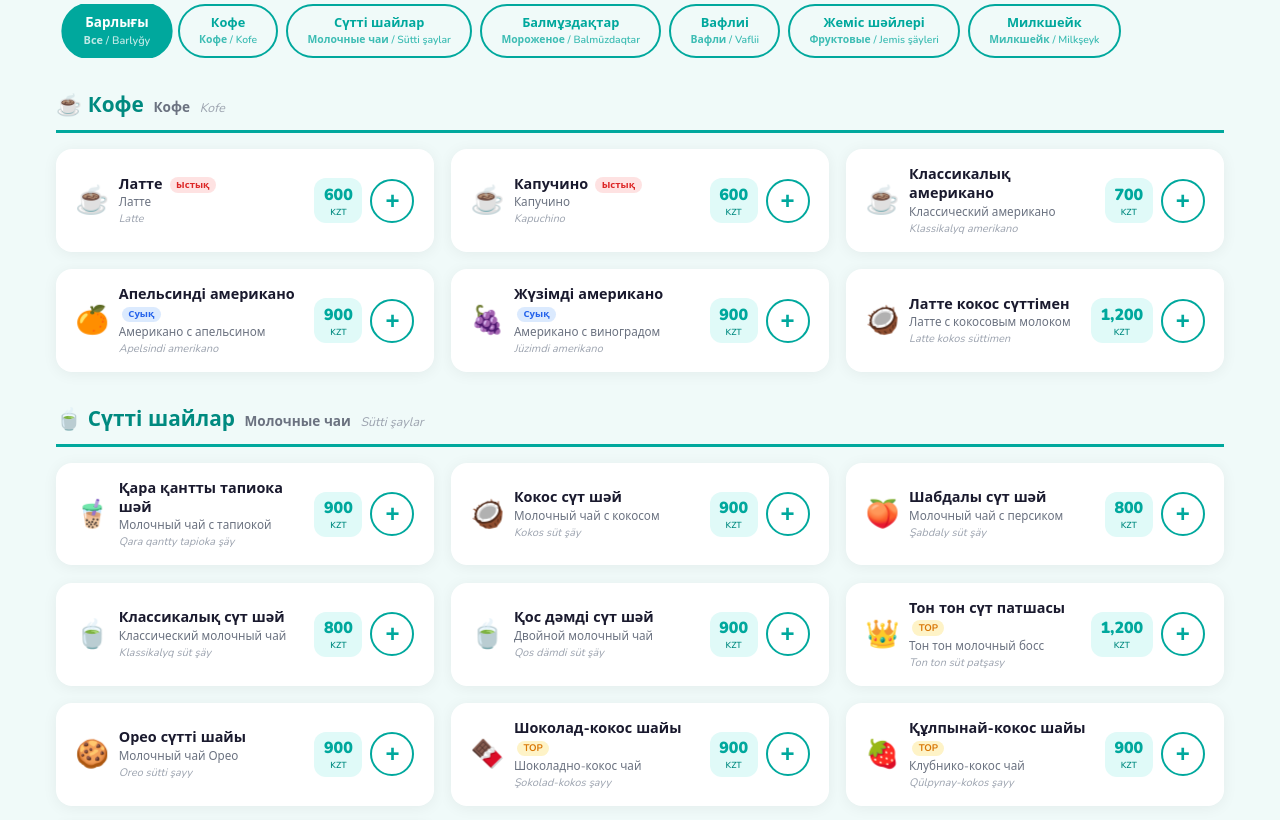
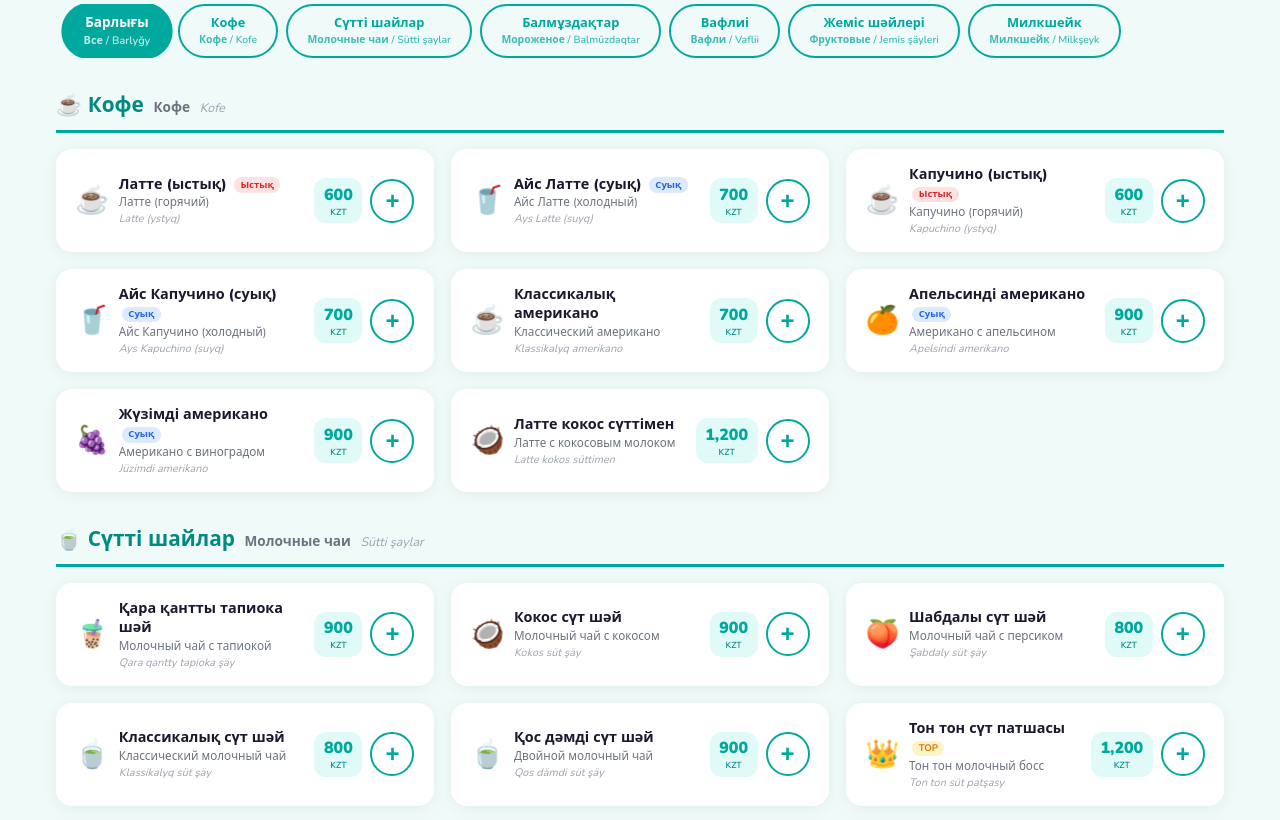
Before and after one commit to garifollaarsen5-create/wedrink-kulsary, a plain HTML site: page index.html in a window 1280 px wide. Shown: the part 879-1699 px from the top of the page. Drawn offline with nearby package versions, Linux system fonts and the light colour scheme.

Commit message:
Fix menu: көкжидек spelling, add ice latte/cappuccino, fix raspberry icon
- кекжидек → көкжидек (blueberry) in all menu items
- Add Айс Латте and Айс Капучино (cold versions)
- Change таңқурай icon from blueberry to cherry (closer to raspberry)

Co-Authored-By: Claude Opus 4.6 <noreply@anthropic.com>

```diff
--- a/index.html
+++ b/index.html
@@ -558,8 +558,10 @@
     ];
 
     var menuData = [
-        {id:'c1',cat:'coffee',icon:'&#9749;',name:'Латте',ru:'Латте',lat:'Latte',price:600,badge:'hot'},
-        {id:'c2',cat:'coffee',icon:'&#9749;',name:'Капучино',ru:'Капучино',lat:'Kapuchino',price:600,badge:'hot'},
+        {id:'c1',cat:'coffee',icon:'&#9749;',name:'Латте (ыстық)',ru:'Латте (горячий)',lat:'Latte (ystyq)',price:600,badge:'hot'},
+        {id:'c1b',cat:'coffee',icon:'&#129380;',name:'Айс Латте (суық)',ru:'Айс Латте (холодный)',lat:'Ays Latte (suyq)',price:700,badge:'cold'},
+        {id:'c2',cat:'coffee',icon:'&#9749;',name:'Капучино (ыстық)',ru:'Капучино (горячий)',lat:'Kapuchino (ystyq)',price:600,badge:'hot'},
+        {id:'c2b',cat:'coffee',icon:'&#129380;',name:'Айс Капучино (суық)',ru:'Айс Капучино (холодный)',lat:'Ays Kapuchino (suyq)',price:700,badge:'cold'},
         {id:'c3',cat:'coffee',icon:'&#9749;',name:'Классикалық американо',ru:'Классический американо',lat:'Klassikalyq amerikano',price:700},
         {id:'c4',cat:'coffee',icon:'&#127818;',name:'Апельсинді американо',ru:'Американо с апельсином',lat:'Apelsindi amerikano',price:900,badge:'cold'},
         {id:'c5',cat:'coffee',icon:'&#127815;',name:'Жүзімді американо',ru:'Американо с виноградом',lat:'Jüzimdi amerikano',price:900,badge:'cold'},
@@ -578,7 +580,7 @@
         {id:'i2',cat:'icecream',icon:'&#127861;',name:'Қызыл бұршақ матча сандэ',ru:'Сандэ с красной фасолью и матчей',lat:'Qyzyl būrşaq matcha sande',price:650},
         {id:'i3',cat:'icecream',icon:'&#127851;',name:'Шоколадты сандэ',ru:'Шоколадное сандэ',lat:'Şokoladty sande',price:650},
         {id:'i4',cat:'icecream',icon:'&#127827;',name:'Құлпынай сандэ',ru:'Сандэ с клубникой',lat:'Qūlpynay sande',price:650},
-        {id:'i5',cat:'icecream',icon:'&#129744;',name:'Кекжидек сандэ',ru:'Сандэ с черникой',lat:'Kekjidek sande',price:650},
+        {id:'i5',cat:'icecream',icon:'&#129744;',name:'Көкжидек сандэ',ru:'Сандэ с черникой',lat:'Kökjidek sande',price:650},
         {id:'i6',cat:'icecream',icon:'&#127825;',name:'Шабдалы сандэ',ru:'Сандэ с персиком',lat:'Şabdaly sande',price:650},
         {id:'i7',cat:'icecream',icon:'&#11088;',name:'Сандэ про макс',ru:'Сандэ про макс',lat:'Sande pro maks',price:650,badge:'new'},
         {id:'i8',cat:'icecream',icon:'&#127850;',name:'Шоколадты Орео сандэ',ru:'Сандэ с шоколадом и Орео',lat:'Şokoladty Oreo sande',price:650},
@@ -595,8 +597,8 @@
         {id:'w6',cat:'waffle',icon:'&#127850;',name:'Вафли Орео (шоколад)',ru:'Вафли Орео шоколадные',lat:'Vafli Oreo (şokolad)',price:1350},
         {id:'w7',cat:'waffle',icon:'&#127827;',name:'Вафли құлпынай (классик)',ru:'Вафли клубника классические',lat:'Vafli qūlpynay (klassik)',price:1350},
         {id:'w8',cat:'waffle',icon:'&#127827;',name:'Вафли құлпынай (шоколад)',ru:'Вафли клубника шоколадные',lat:'Vafli qūlpynay (şokolad)',price:1350},
-        {id:'w9',cat:'waffle',icon:'&#129744;',name:'Вафли кекжидек (классик)',ru:'Вафли черника классические',lat:'Vafli kekjidek (klassik)',price:1350},
-        {id:'w10',cat:'waffle',icon:'&#129744;',name:'Вафли кекжидек (шоколад)',ru:'Вафли черника шоколадные',lat:'Vafli kekjidek (şokolad)',price:1350},
+        {id:'w9',cat:'waffle',icon:'&#129744;',name:'Вафли көкжидек (классик)',ru:'Вафли черника классические',lat:'Vafli kökjidek (klassik)',price:1350},
+        {id:'w10',cat:'waffle',icon:'&#129744;',name:'Вафли көкжидек (шоколад)',ru:'Вафли черника шоколадные',lat:'Vafli kökjidek (şokolad)',price:1350},
         {id:'f1',cat:'fruit',icon:'&#127819;',name:'Мұздай лимонад',ru:'Освежающий лимонад',lat:'Mūzday limonad',price:400,badge:'cold'},
         {id:'f2',cat:'fruit',icon:'&#127815;',name:'Жүзім-лимон шәй',ru:'Виноградно-лимонный чай',lat:'Jüzim-limon şäy',price:800},
         {id:'f3',cat:'fruit',icon:'&#127818;',name:'Апельсин шырыны',ru:'Микс из свежего апельсина',lat:'Apelsin şyryny',price:1200},
@@ -604,10 +606,10 @@
         {id:'f5',cat:'fruit',icon:'&#129389;',name:'Манго-грейпфрут коктейль',ru:'Манго-грейпфрутовый коктейль',lat:'Mango-greypfrut kokteyl',price:800},
         {id:'f6',cat:'fruit',icon:'&#127818;',name:'Қуатты апельсин шырыны',ru:'Мощный апельсиновый сок',lat:'Quatty apelsin şyryny',price:500},
         {id:'f7',cat:'fruit',icon:'&#127815;',name:'Алты жүзім шәй',ru:'Чай «Шесть виноградов»',lat:'Alty jüzim şäy',price:700},
-        {id:'f8',cat:'fruit',icon:'&#129744;',name:'Таңқурай-апельсин шәй',ru:'Малиново-апельсиновый чай',lat:'Tañquray-apelsin şäy',price:800},
+        {id:'f8',cat:'fruit',icon:'&#127826;',name:'Таңқурай-апельсин шәй',ru:'Малиново-апельсиновый чай',lat:'Tañquray-apelsin şäy',price:800},
         {id:'f9',cat:'fruit',icon:'&#127822;',name:'Супер жеміс шәй',ru:'Супер-фруктовый чай',lat:'Super jemis şäy',price:1200,badge:'new'},
         {id:'f10',cat:'fruit',icon:'&#127820;',name:'Мұздай маракұйя шәй',ru:'Освежающий маракуйя чай',lat:'Mūzday marakūyya şäy',price:600},
-        {id:'f11',cat:'fruit',icon:'&#129744;',name:'Кекжидек шәй',ru:'Черничный чай с крыжовником',lat:'Kekjidek şäy',price:650},
+        {id:'f11',cat:'fruit',icon:'&#129744;',name:'Көкжидек шәй',ru:'Черничный чай с крыжовником',lat:'Kökjidek şäy',price:650},
         {id:'f12',cat:'fruit',icon:'&#127819;',name:'Лимонды қара шәй',ru:'Чёрный чай с лимоном',lat:'Limondy qara şäy',price:600},
         {id:'s1',cat:'milkshake',icon:'&#127827;',name:'Құлпынай милкшейк',ru:'Клубничный милкшейк',lat:'Qūlpynay milkşeyk',price:650},
         {id:'s2',cat:'milkshake',icon:'&#127861;',name:'Матча милкшейк',ru:'Матча милкшейк',lat:'Matcha milkşeyk',price:650},
```
